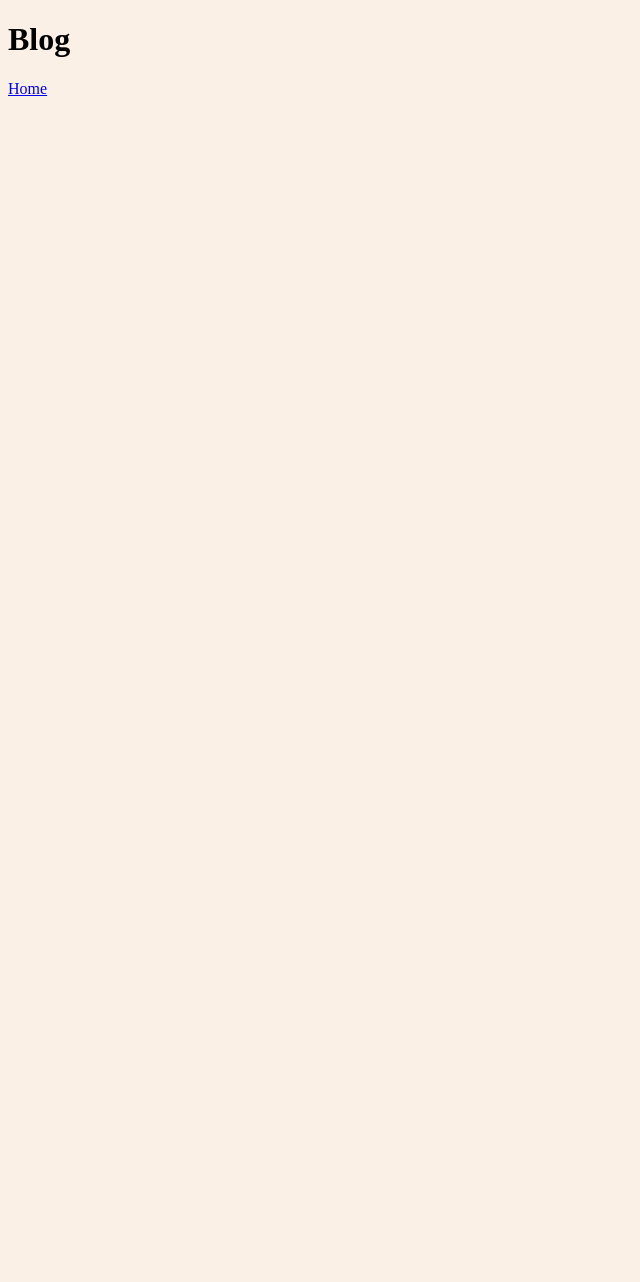
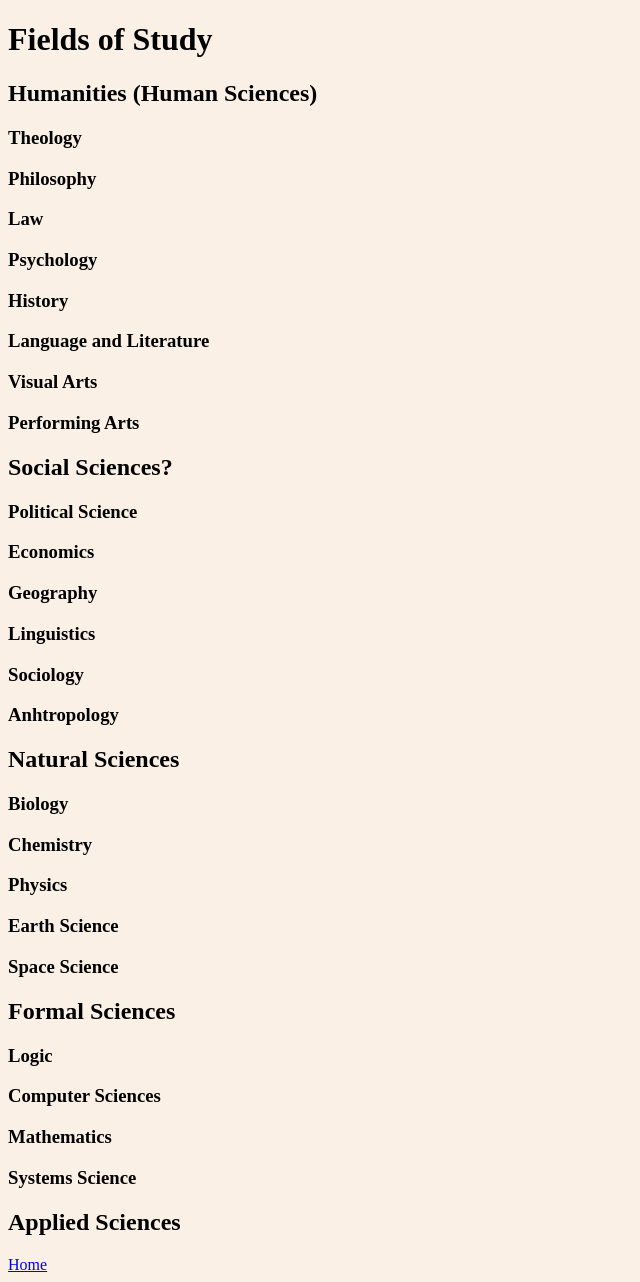
Before and after one commit to condude/my-website, a plain HTML site: page studies.html in a window 1280 px wide. Shown: the whole page, without its empty margins (0-640 px from the left). Before the commit the page ends 800 px from the top, so only its background shows below. Drawn offline with Linux system fonts and the light colour scheme.

Commit message:
Add h2 and h3 headers for fields of study.

```diff
--- a/studies.html
+++ b/studies.html
@@ -7,7 +7,35 @@
     </head>
 
     <body>
-        <h1>Blog</h1>
+        <h1>Fields of Study</h1>
+        <h2>Humanities (Human Sciences)</h2>
+         <h3>Theology</h3>
+         <h3>Philosophy</h3>
+         <h3>Law</h3>
+         <h3>Psychology</h3>
+         <h3>History</h3>
+         <h3>Language and Literature</h3>
+         <h3>Visual Arts</h3>
+         <h3>Performing Arts</h3>
+        <h2>Social Sciences?</h2>
+         <h3>Political Science</h3>
+         <h3>Economics</h3>
+         <h3>Geography</h3>
+         <h3>Linguistics</h3>
+         <h3>Sociology</h3>
+         <h3>Anhtropology</h3>
+        <h2>Natural Sciences</h2>
+         <h3>Biology</h3>
+         <h3>Chemistry</h3>
+         <h3>Physics</h3>
+         <h3>Earth Science</h3>
+         <h3>Space Science</h3>
+        <h2>Formal Sciences</h2>
+         <h3>Logic</h3>
+         <h3>Computer Sciences</h3>
+         <h3>Mathematics</h3>
+         <h3>Systems Science</h3>
+        <h2>Applied Sciences</h2>
         <a href="/index.html">Home</a>
     </body>
 </html>
```
